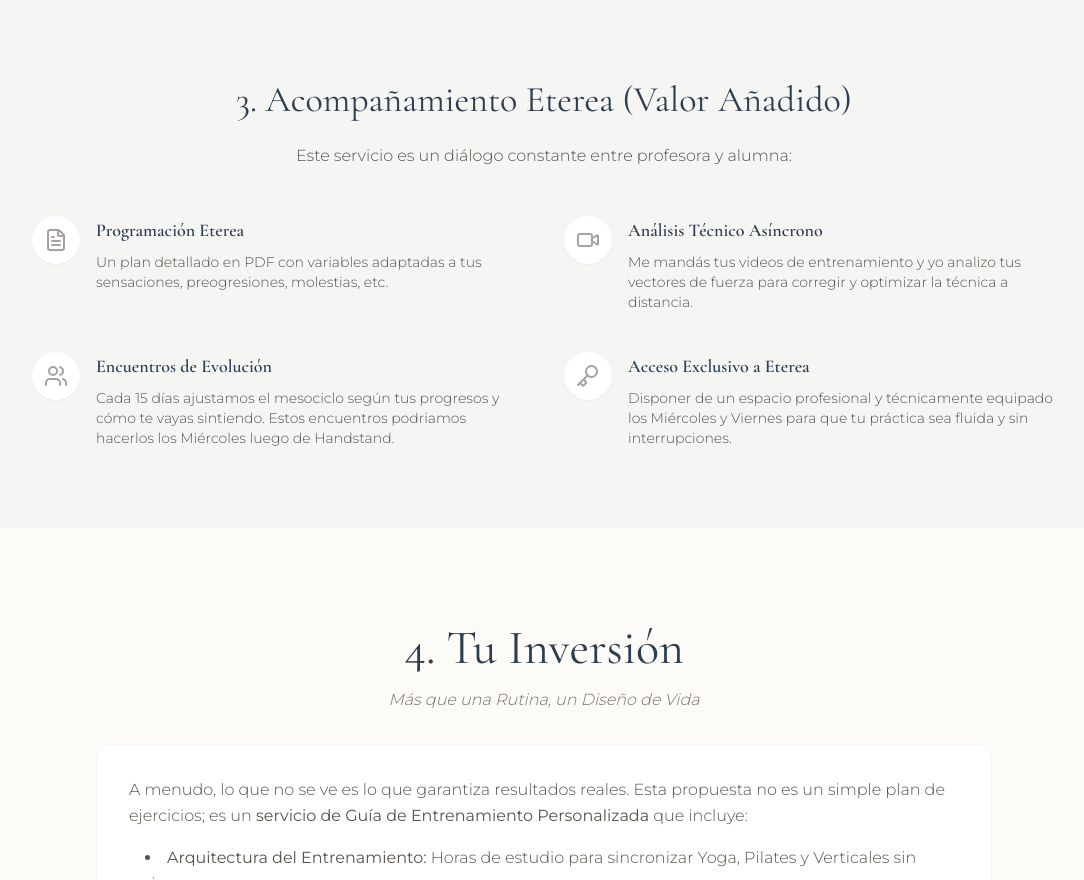
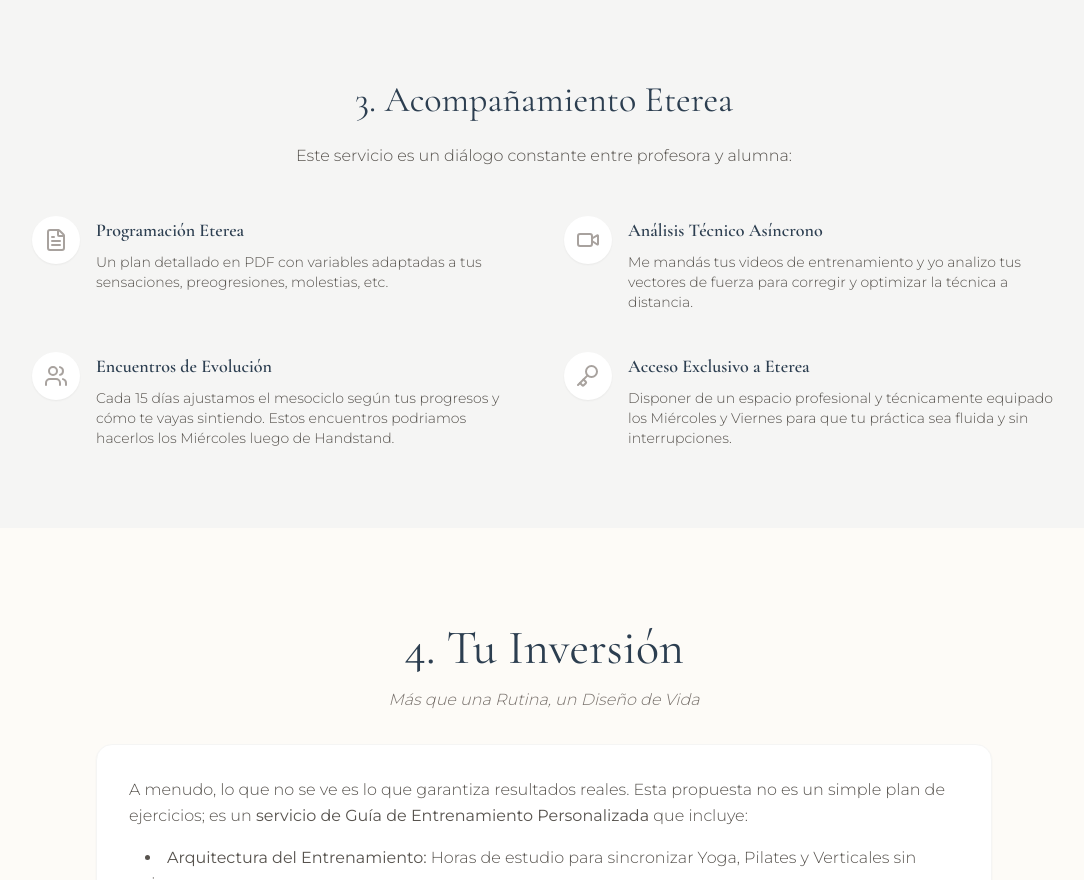
Before and after one commit to etereapalma/eterea-clientes, a plain HTML site: page oana/propuesta.html in a window 1280 px wide. Shown: the part 3773-4653 px from the top of the page, without its empty margins (96-1180 px from the left). Drawn offline with nearby package versions, Linux system fonts and the light colour scheme.

Commit message:
Remove parenthetical from section title

```diff
--- a/oana/propuesta.html
+++ b/oana/propuesta.html
@@ -238,7 +238,7 @@
     <!-- Value Add -->
     <section class="bg-stone-100 py-20 px-6">
         <div class="max-w-5xl mx-auto">
-            <h3 class="text-4xl serif mb-6 text-center">3. Acompañamiento Eterea (Valor Añadido)</h3>
+            <h3 class="text-4xl serif mb-6 text-center">3. Acompañamiento Eterea</h3>
             <p class="text-center text-stone-600 font-light mb-12">Este servicio es un diálogo constante entre profesora y alumna:</p>
             <div class="grid grid-cols-1 md:grid-cols-2 gap-10">
                 <div class="flex gap-4">
```
